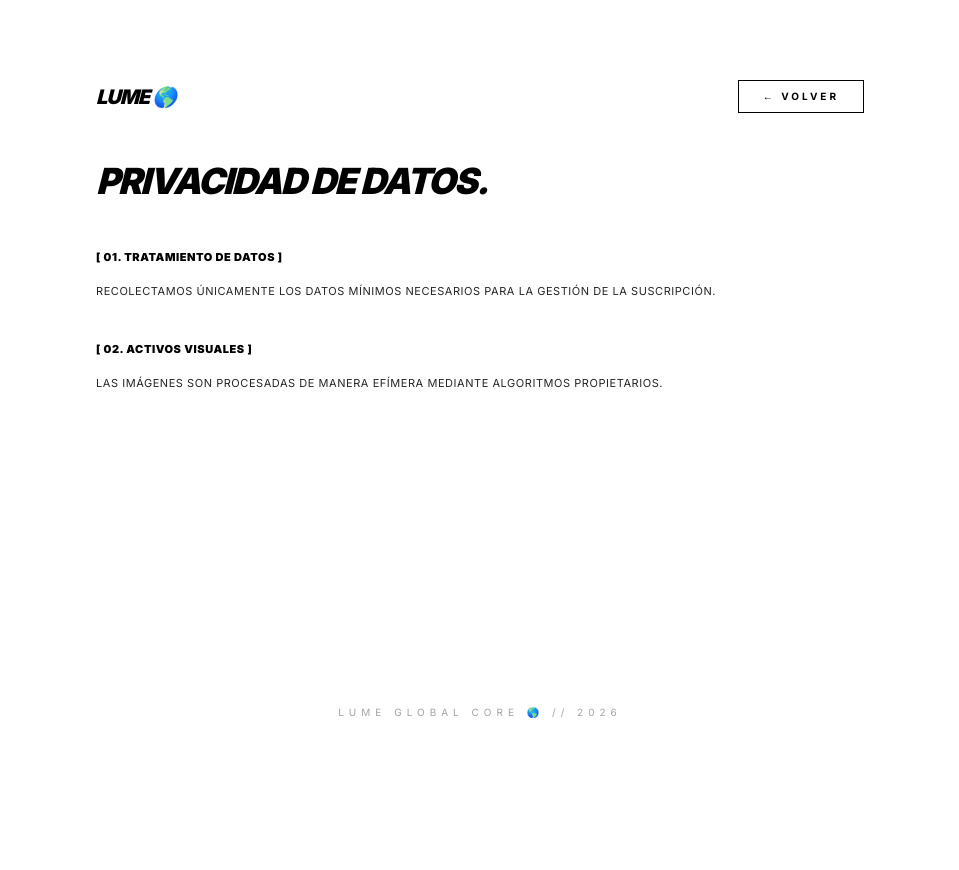
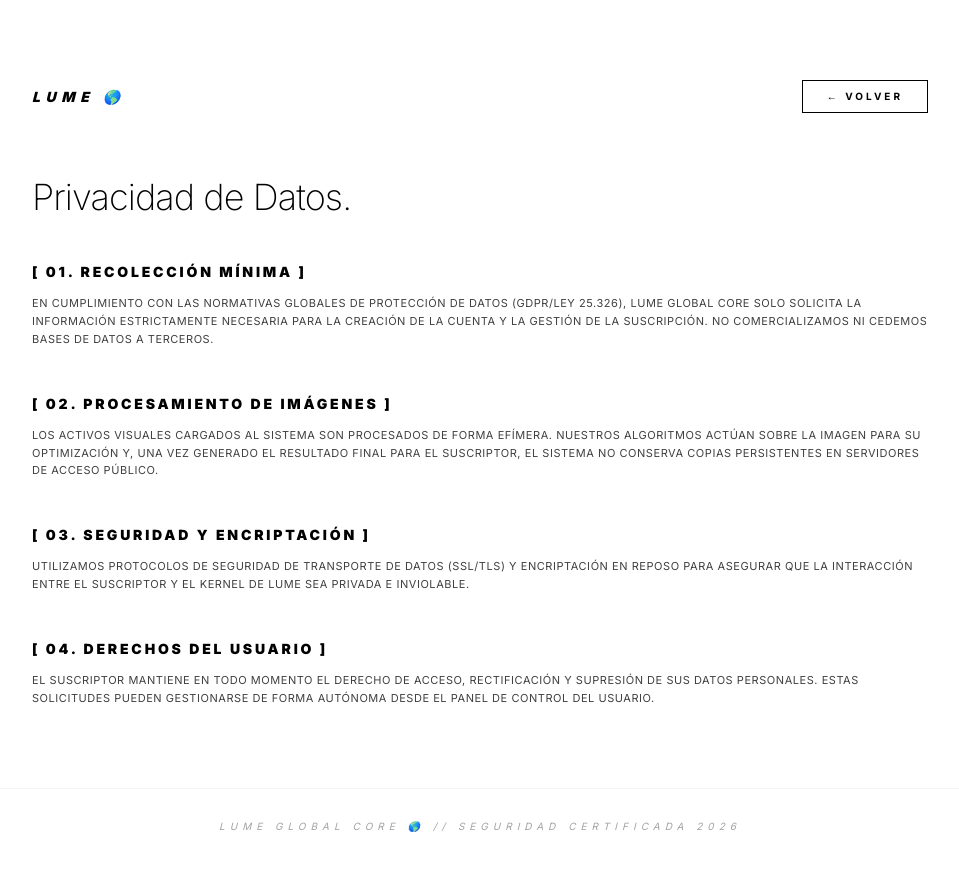
Before and after one commit to lumeglobal10-prog/lume-global-core, a Next.js app: page /privacy in a window 1280 px wide. Shown: the top 870 px of the page, without its empty margins (160-1119 px from the left). Before the commit the page ends 800 px from the top, so only its background shows below. Built offline with nearby package versions, Linux system fonts and the light colour scheme.

Commit message:
Update page.tsx

```diff
--- a/app/privacy/page.tsx
+++ b/app/privacy/page.tsx
@@ -10,9 +10,9 @@ function PrivacyContent() {
   const backPath = from === 'checkout' ? '/checkout' : '/';
 
   return (
-    <div className="max-w-3xl mx-auto w-full">
-      <nav className="flex justify-between items-center w-full mb-12">
-        <div className="text-xl font-black tracking-tighter italic">
+    <div className="max-w-4xl mx-auto w-full">
+      <nav className="flex justify-between items-center w-full mb-16">
+        <div className="text-sm font-black tracking-[0.4em] uppercase italic text-black">
           LUME 🌎
         </div>
         <Link href={backPath}>
@@ -22,16 +22,27 @@ function PrivacyContent() {
         </Link>
       </nav>
 
-      <h1 className="text-4xl font-black uppercase tracking-tighter mb-12 italic">Privacidad de Datos.</h1>
+      <h1 className="text-4xl font-extralight tracking-tight mb-12">Privacidad de Datos.</h1>
 
-      <div className="space-y-10 text-[11px] leading-relaxed font-mono uppercase tracking-wider text-neutral-800">
+      <div className="space-y-12 text-[10px] md:text-[11px] leading-relaxed font-mono uppercase tracking-wider text-neutral-700">
         <section>
-          <h2 className="font-black text-black mb-4">[ 01. TRATAMIENTO DE DATOS ]</h2>
-          <p>Recolectamos únicamente los datos mínimos necesarios para la gestión de la suscripción.</p>
+          <h2 className="font-black text-black mb-4 tracking-[0.2em] text-sm leading-none">[ 01. RECOLECCIÓN MÍNIMA ]</h2>
+          <p>En cumplimiento con las normativas globales de protección de datos (GDPR/Ley 25.326), Lume Global Core solo solicita la información estrictamente necesaria para la creación de la cuenta y la gestión de la suscripción. No comercializamos ni cedemos bases de datos a terceros.</p>
         </section>
+
         <section>
-          <h2 className="font-black text-black mb-4">[ 02. ACTIVOS VISUALES ]</h2>
-          <p>Las imágenes son procesadas de manera efímera mediante algoritmos propietarios.</p>
+          <h2 className="font-black text-black mb-4 tracking-[0.2em] text-sm leading-none">[ 02. PROCESAMIENTO DE IMÁGENES ]</h2>
+          <p>Los activos visuales cargados al sistema son procesados de forma efímera. Nuestros algoritmos actúan sobre la imagen para su optimización y, una vez generado el resultado final para el suscriptor, el sistema no conserva copias persistentes en servidores de acceso público.</p>
+        </section>
+
+        <section>
+          <h2 className="font-black text-black mb-4 tracking-[0.2em] text-sm leading-none">[ 03. SEGURIDAD Y ENCRIPTACIÓN ]</h2>
+          <p>Utilizamos protocolos de seguridad de transporte de datos (SSL/TLS) y encriptación en reposo para asegurar que la interacción entre el suscriptor y el Kernel de Lume sea privada e inviolable.</p>
+        </section>
+
+        <section>
+          <h2 className="font-black text-black mb-4 tracking-[0.2em] text-sm leading-none">[ 04. DERECHOS DEL USUARIO ]</h2>
+          <p>El suscriptor mantiene en todo momento el derecho de acceso, rectificación y supresión de sus datos personales. Estas solicitudes pueden gestionarse de forma autónoma desde el panel de control del usuario.</p>
         </section>
       </div>
     </div>
@@ -40,15 +51,15 @@ function PrivacyContent() {
 
 export default function PrivacyPage() {
   return (
-    <main className="min-h-screen bg-white text-black font-sans p-8 md:p-20 flex flex-col justify-between">
-      <Suspense fallback={<div className="text-[10px] font-mono uppercase tracking-widest">Cargando Protocolo...</div>}>
+    <main className="min-h-screen bg-white text-black font-sans p-8 md:p-20 flex flex-col justify-between overflow-x-hidden">
+      <Suspense fallback={<div className="font-mono text-[10px] uppercase tracking-widest animate-pulse text-neutral-400">Accediendo a Bóveda de Datos...</div>}>
         <PrivacyContent />
       </Suspense>
-      <footer className="flex flex-col items-center space-y-6 pt-20">
-        <div className="text-[10px] font-mono tracking-[0.5em] text-neutral-400 uppercase">
-          LUME GLOBAL CORE 🌎 // 2026
+      <footer className="w-full mt-20 pt-8 border-t border-neutral-100 flex flex-col items-center">
+        <div className="text-[10px] font-mono tracking-[0.5em] text-neutral-400 uppercase italic leading-none">
+          LUME GLOBAL CORE 🌎 // SEGURIDAD CERTIFICADA 2026
         </div>
       </footer>
     </main>
   );
-}
+        }
```
